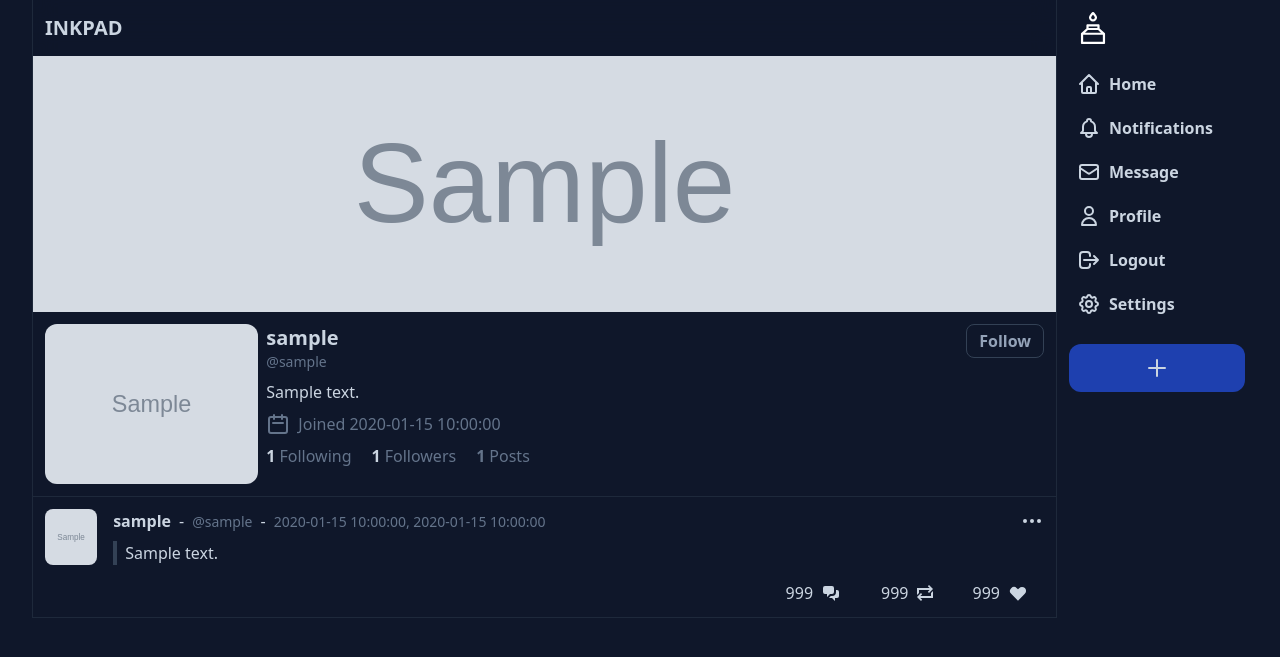
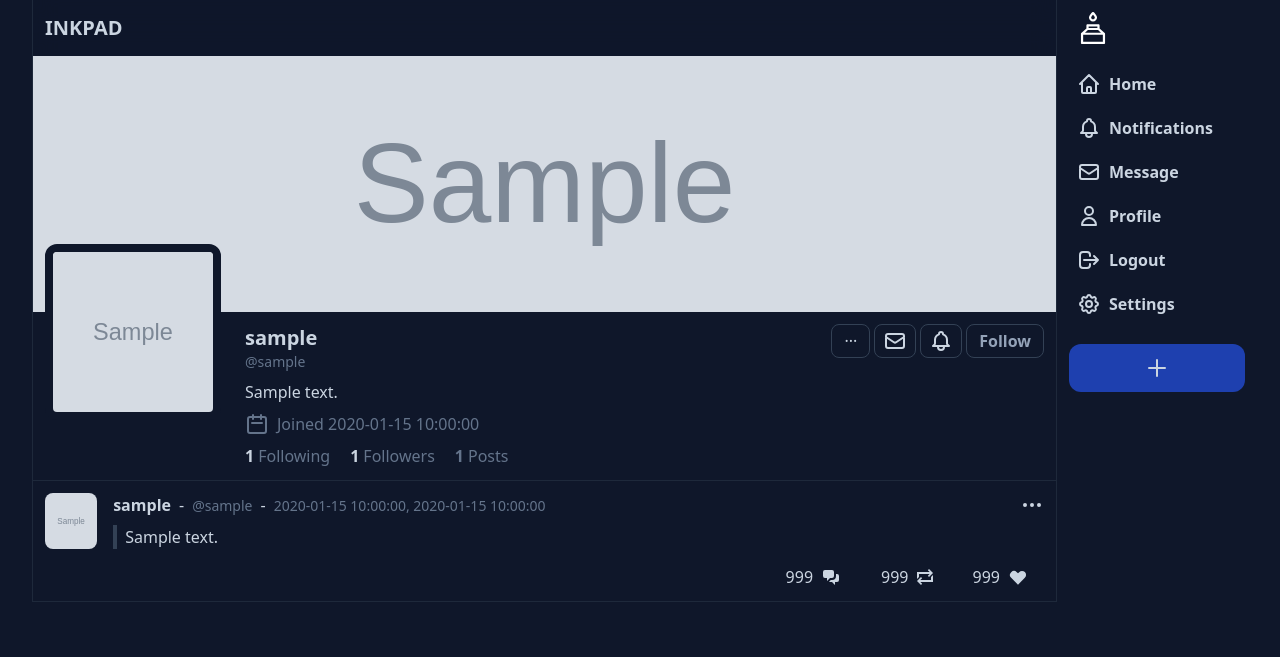
Before and after one commit to Cynniminni/masonite-project, a Python web app: template templates/profile.html in a window 1280 px wide. Shown: the top 657 px of the page. Run offline with Jinja, Linux system fonts and the light colour scheme; the template is opened without the code that fills it: most values are stand-ins (such as "Sample title", 1, 10 or a date in 2020); grey boxes marked "Sample" are stand-in pictures; some libraries are stand-ins or nearby versions.

Commit message:
Update style on buttons on profile page

```diff
--- a/templates/profile.html
+++ b/templates/profile.html
@@ -12,10 +12,11 @@
     <div class="flex-col">
         <div class="flex space-x-2 p-3 justify-start">
             <!-- Avatar -->
-            <img src="{{ profile_user.picture }}" class="h-40 object-cover rounded-xl">
+            <img src="{{ profile_user.picture }}"
+                class="h-40 w-40 object-cover rounded-xl -mt-20 border-8 box-content border-slate-900">
 
             <!-- Container for nickname, handle, etc. -->
-            <div class="flex-col space-y-2 grow">
+            <div class="flex-col space-y-2 grow pl-4">
                 <!-- Info -->
                 <div>
                     <p class="font-bold text-xl">{{ profile_user.nickname }}</p>
@@ -62,23 +63,23 @@
             <div class="hidden md:flex space-x-1 items-start shrink-0 max-w-min">
                 <!-- Only show these buttons if it's not yourself -->
                 {% if not profile_user.handle == current_user.handle %}
-                <!-- <a href="#" class="border py-1 px-3 rounded-full">
+                <a href="#" class="border border-slate-700 py-1 px-3 rounded-lg hover:bg-slate-700 transition">
                     ···
                 </a>
-                    <a href="#" class="border py-1 px-2 rounded-full">
+                <a href="#" class="border border-slate-700 py-1 px-2 rounded-lg hover:bg-slate-700 transition">
                     <svg xmlns="http://www.w3.org/2000/svg" class="h-6 w-6" fill="none" viewBox="0 0 24 24"
                         stroke="currentColor" stroke-width="2">
                         <path stroke-linecap="round" stroke-linejoin="round"
                             d="M3 8l7.89 5.26a2 2 0 002.22 0L21 8M5 19h14a2 2 0 002-2V7a2 2 0 00-2-2H5a2 2 0 00-2 2v10a2 2 0 002 2z" />
                     </svg>
                 </a>
-                    <a href="#" class="border py-1 px-2 rounded-full">
+                <a href="#" class="border border-slate-700 py-1 px-2 rounded-lg hover:bg-slate-700 transition">
                     <svg xmlns="http://www.w3.org/2000/svg" class="h-6 w-6" fill="none" viewBox="0 0 24 24"
                         stroke="currentColor" stroke-width="2">
                         <path stroke-linecap="round" stroke-linejoin="round"
                             d="M15 17h5l-1.405-1.405A2.032 2.032 0 0118 14.158V11a6.002 6.002 0 00-4-5.659V5a2 2 0 10-4 0v.341C7.67 6.165 6 8.388 6 11v3.159c0 .538-.214 1.055-.595 1.436L4 17h5m6 0v1a3 3 0 11-6 0v-1m6 0H9" />
                     </svg>
-                    </a> -->
+                </a>
                 <!-- Check if profile user is following current user -->
                 {% if current_is_following %}
                 <a href="#" class="border py-1 px-3 rounded-full font-bold">
```
Lines whose indentation alone changed are shown as unchanged.
